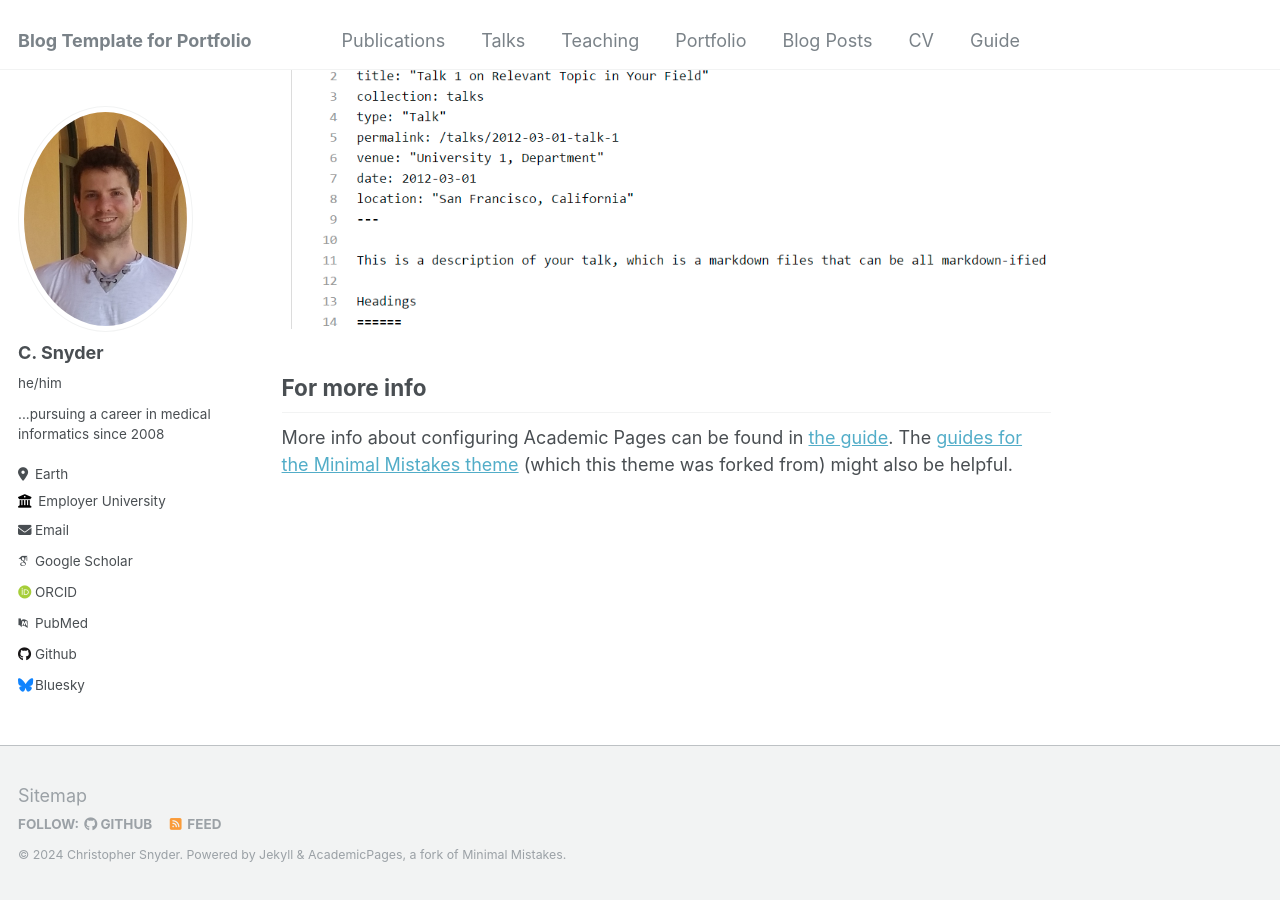
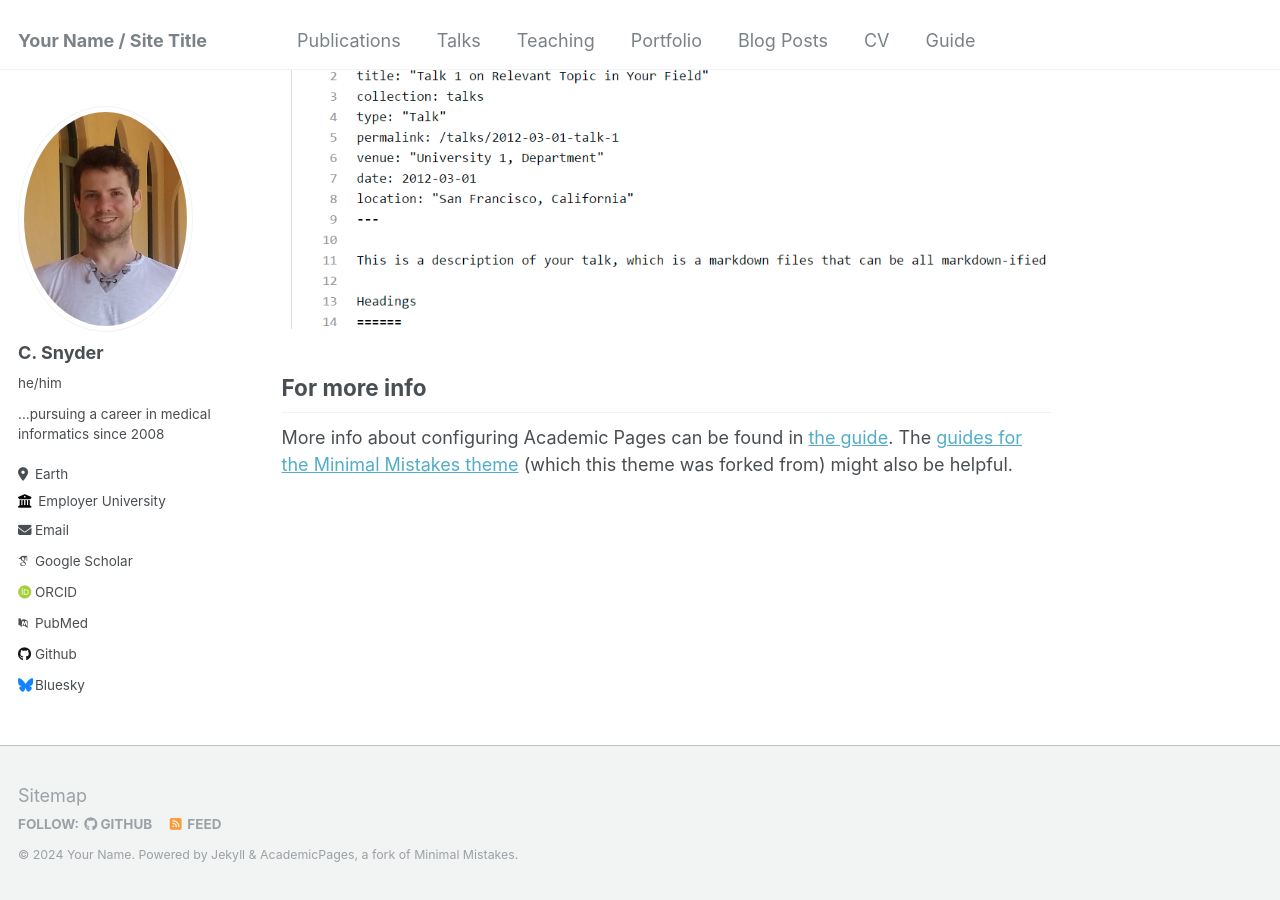
Before and after one commit to 22csnyder/blog-template, a Jekyll site: the page built from _pages/about.md, in a window 1280 px wide and 900 px high, scrolled down 2660 px. Built offline with Jekyll 4.4.1, drawn with Linux system fonts in a browser that asks for light colours; some web fonts are replaced.

Commit message:
Update _config.yml  reset basic site settings

```diff
--- a/_config.yml
+++ b/_config.yml
@@ -8,14 +8,24 @@
 
 # Basic Site Settings
 locale                   : "en-US"
-title                    : "Blog Template for Portfolio"
+title                    : "Your Name / Site Title"
 title_separator          : "-"
-name                     : &name "Christopher Snyder"
-description              : &description "I am a pathology resident interested in informatics"
-url                      : "https://22csnyder.github.io" # the base hostname & protocol for your site e.g. "https://mmistakes.github.io"
-baseurl                  : "" #"/porfolio" # the subpath of your site, e.g. "/blog"
-# repository               : "academicpages/academicpages.github.io"
-repository               : "22csnyder/blog-template.github.io"
+name                     : &name "Your Name"
+description              : &description "personal description"
+url                      : https://academicpages.github.io # the base hostname & protocol for your site e.g. "https://mmistakes.github.io"
+baseurl                  : "" # the subpath of your site, e.g. "/blog"
+repository               : "academicpages/academicpages.github.io"
+
+# # Basic Site Settings
+# locale                   : "en-US"
+# title                    : "Blog Template for Portfolio"
+# title_separator          : "-"
+# name                     : &name "Christopher Snyder"
+# description              : &description "I am a pathology resident interested in informatics"
+# url                      : "https://22csnyder.github.io" # the base hostname & protocol for your site e.g. "https://mmistakes.github.io"
+# baseurl                  : "" #"/porfolio" # the subpath of your site, e.g. "/blog"
+# # repository               : "academicpages/academicpages.github.io"
+# repository               : "22csnyder/blog-template.github.io"
 
 # Site Author - The following control what appear as part of the author content on the side bar.
 #               If a field is blank the icon and link will not appear, otherwise it will be shown.
```
